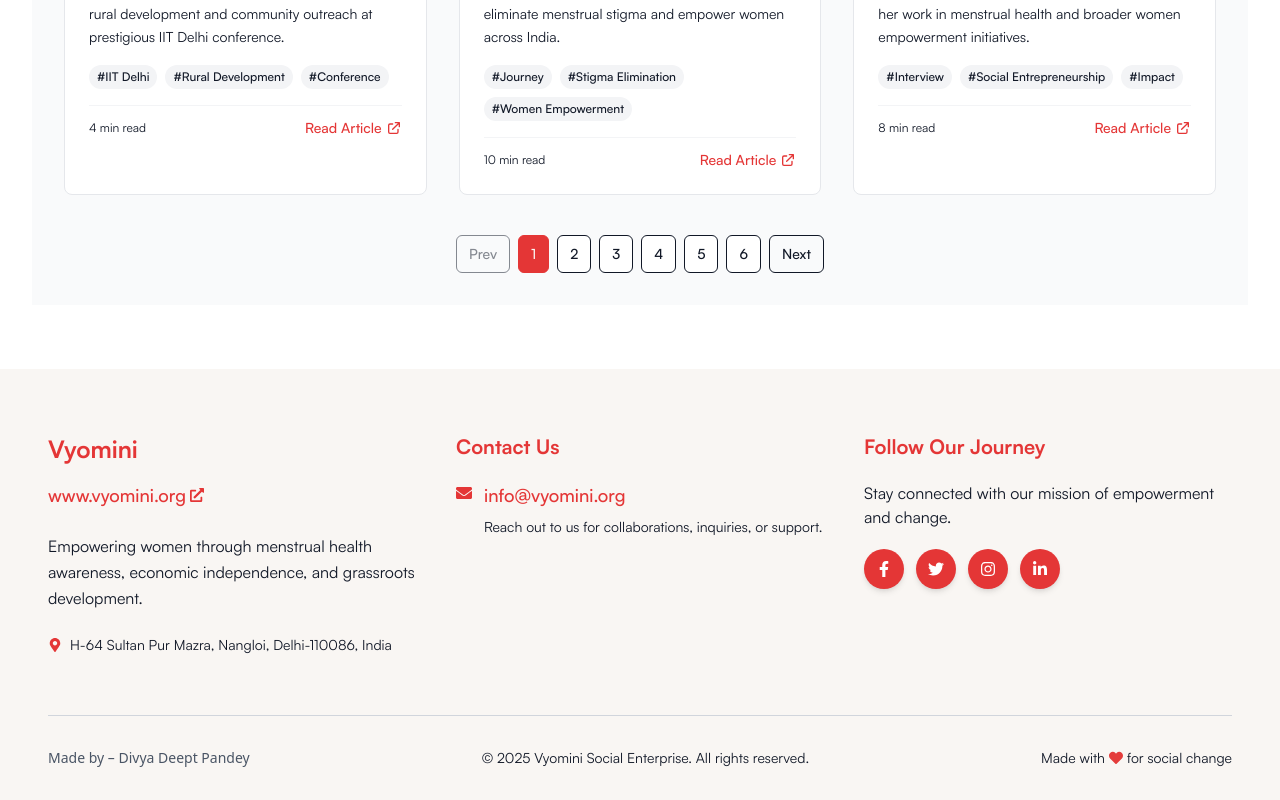
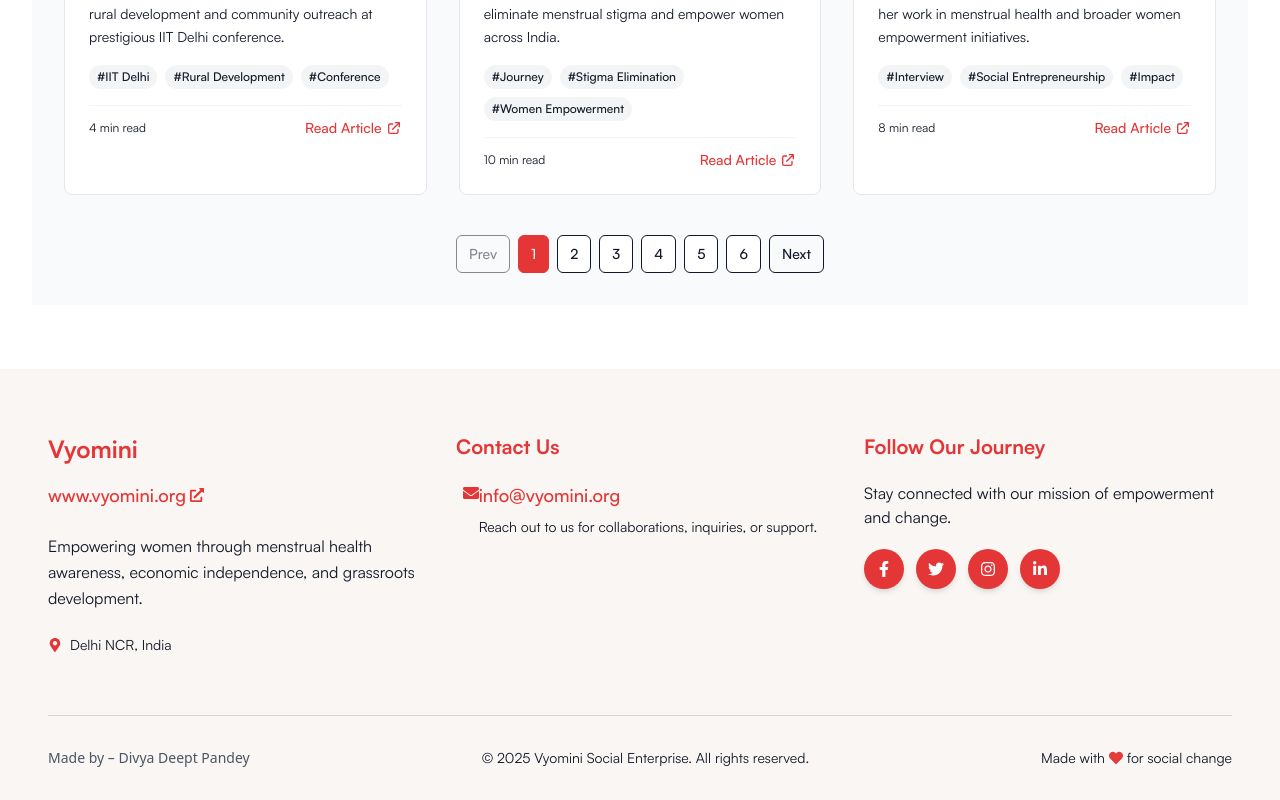
Before and after one commit to DivyaDeeptPandey/Prachi-Kaushik-Website, a React (Vite) app: page /media in a window 1280 px wide. Shown: the part 1169-1969 px from the top of the page. Built offline with nearby package versions, Linux system fonts and the light colour scheme.

Commit message:
third web commit

```diff
--- a/src/components/Footer.jsx
+++ b/src/components/Footer.jsx
@@ -47,20 +47,20 @@
             <p className="satoshi-regular text-text text-base mb-6 leading-relaxed">
               Empowering women through menstrual health awareness, economic independence, and grassroots development.
             </p>
-            <div className="flex items-center satoshi-regular text-text text-sm mb-3">
+            <div className="flex text-center w-screen items-center align-center satoshi-regular  text-sm mb-3">
               <FaMapMarkerAlt className="text-primary mr-2 flex-shrink-0" />
-              <span>H-64 Sultan Pur Mazra, Nangloi, Delhi-110086, India</span>
+              <span>Delhi NCR, India</span>
             </div>
           </div>
 
           {/* Contact Info */}
-          <div className="text-center md:text-left">
+          <div className="text-center md:text-left sm:text-left">
             <h3 className="satoshi-bold text-primary text-xl mb-5">Contact Us</h3>
-            <div className="flex items-start justify-center md:justify-start">
-              <FaEnvelope className="text-primary mr-3 mt-1 flex-shrink-0" />
+            <div className="flex items-start justify-center">
+              <FaEnvelope className="text-primary  mt-1 flex-shrink-0" />
               <div>
                 <a
-                  href="mailto:info@vyomini.org"
+                  href="contactprachikaushik@gmail.com"
                   className="text-primary hover:text-accent transition-colors duration-300 satoshi-medium text-lg"
                 >
                   info@vyomini.org
```
